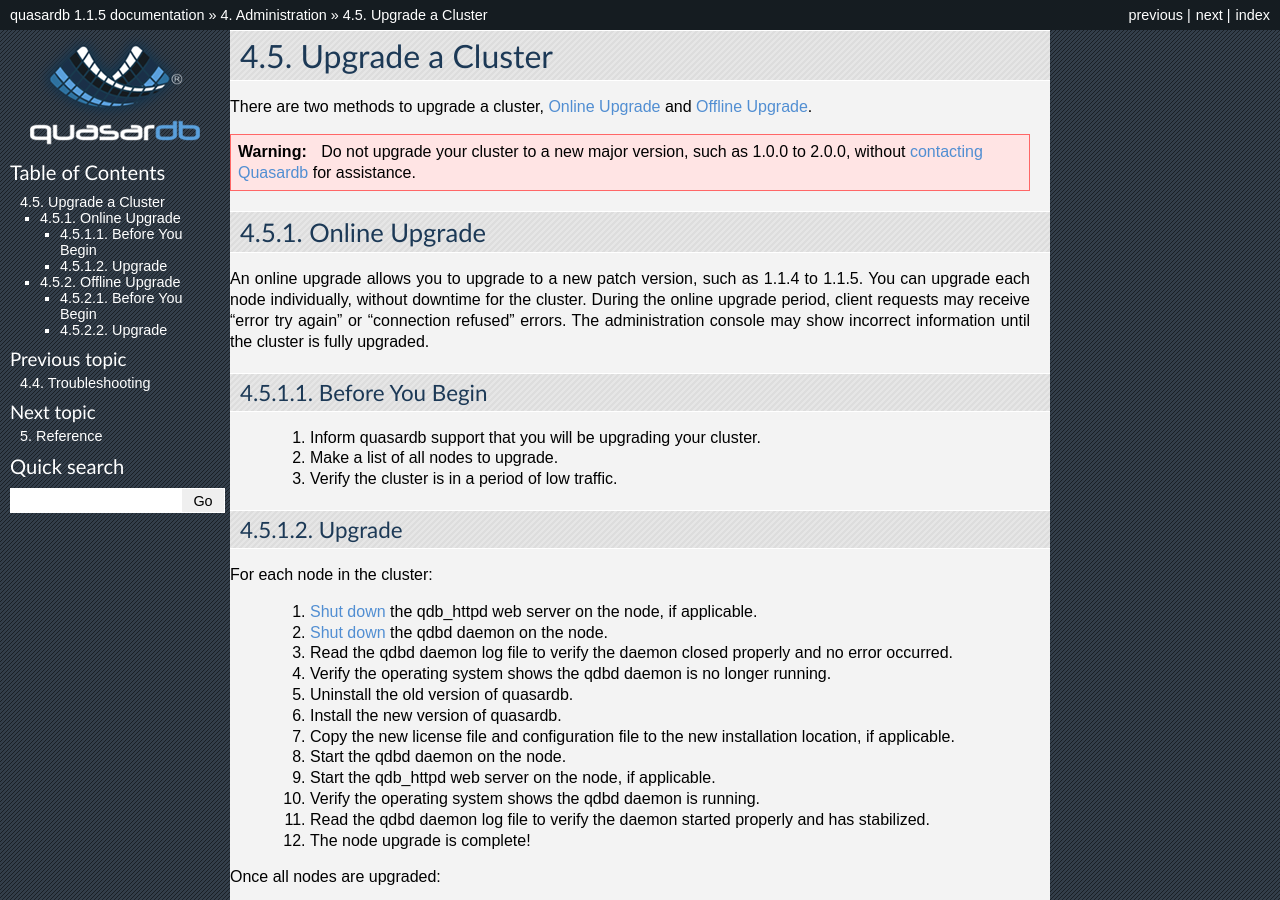
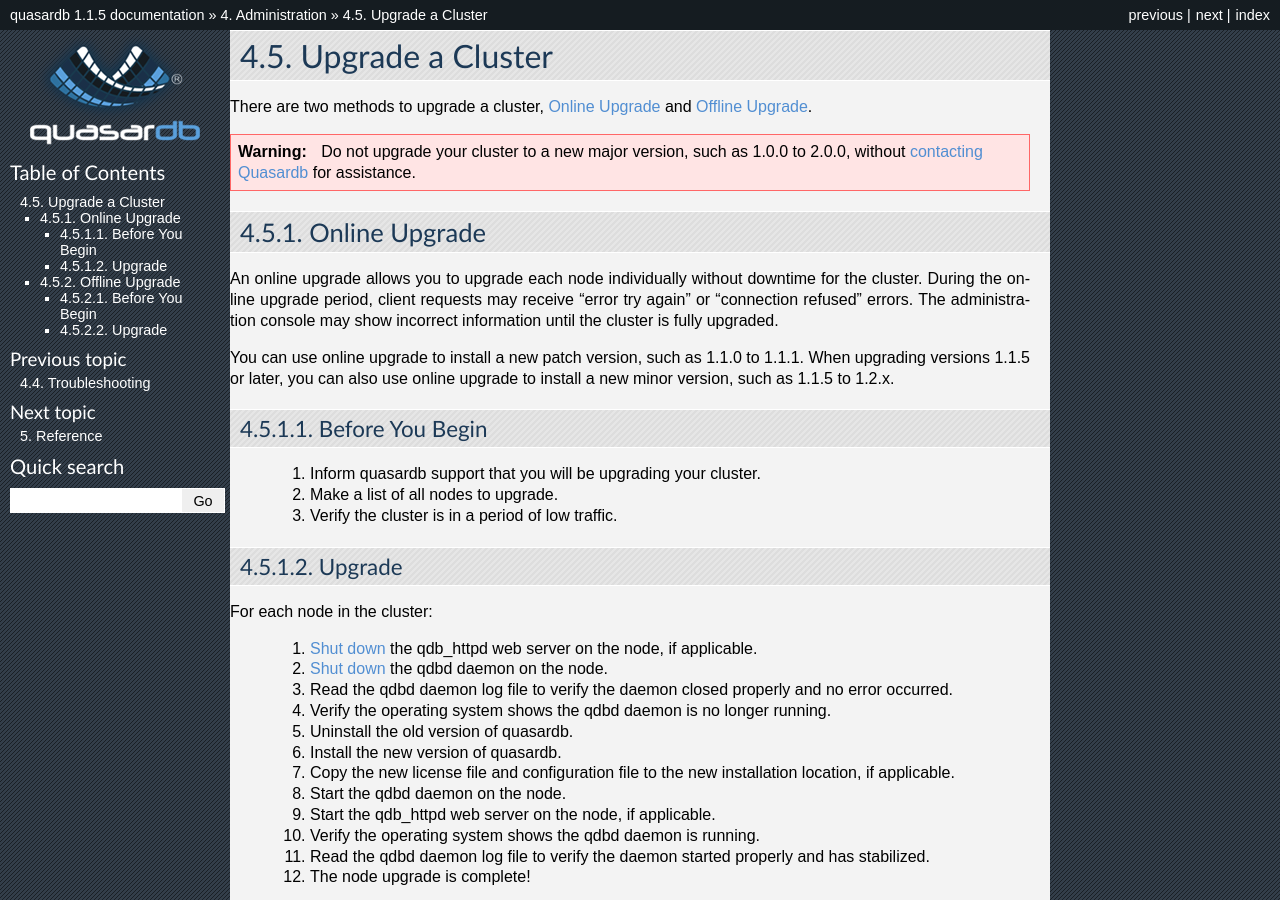
Before and after one commit to iltommi/qdb-documentation, a Sphinx documentation site: the page built from source/administration/upgrade.rst, in a window 1280 px wide and 900 px high. Built offline with Sphinx 7.4.7, drawn with Linux system fonts in a browser that asks for light colours; pages that are not in the unit, such as notebooks, are missing from menus.

Commit message:
Clarify that online upgrade can be used for minor versions too, but only for 1.1.5 and newer.

```diff
--- a/source/administration/upgrade.rst
+++ b/source/administration/upgrade.rst
@@ -11,7 +11,9 @@ There are two methods to upgrade a cluster, :ref:`online-upgrade` and :ref:`offl
 Online Upgrade
 --------------
 
-An online upgrade allows you to upgrade to a new patch version, such as 1.1.4 to 1.1.5. You can upgrade each node individually, without downtime for the cluster. During the online upgrade period, client requests may receive “error try again” or “connection refused” errors. The administration console may show incorrect information until the cluster is fully upgraded.
+An online upgrade allows you to upgrade each node individually without downtime for the cluster. During the online upgrade period, client requests may receive “error try again” or “connection refused” errors. The administration console may show incorrect information until the cluster is fully upgraded.
+
+You can use online upgrade to install a new patch version, such as 1.1.0 to 1.1.1. When upgrading versions 1.1.5 or later, you can also use online upgrade to install a new minor version, such as 1.1.5 to 1.2.x.
 
 Before You Begin
 ^^^^^^^^^^^^^^^^
```
